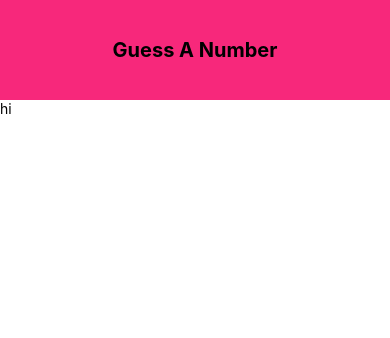
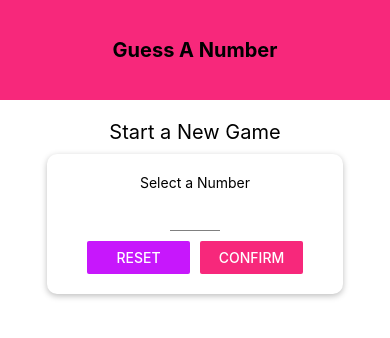
Before and after one commit to Ralence/guess-a-number-react-native, a React Native app: screen / in a window 390 px wide. Shown: the top 338 px of the page. Built offline with nearby package versions, Linux system fonts and the light colour scheme.

Commit message:
feat: add StartGameScreen and start work on the functionality

```diff
--- a/App.js
+++ b/App.js
@@ -1,12 +1,13 @@
 import React from 'react';
 import { StyleSheet, Text, View } from 'react-native';
 import Header from './components/Header';
+import StartGameScreen from './screens/StartGameScreen';
 
 export default function App() {
   return (
     <View style={styles.container}>
       <Header title='Guess A Number' />
-      <Text>hi</Text>
+      <StartGameScreen />
     </View>
   );
 }
--- /dev/null
+++ b/components/Card.js
@@ -0,0 +1,26 @@
+import React from 'react';
+import { View, StyleSheet } from 'react-native';
+
+const Card = props => (
+    <View style={{ ...styles.card, ...props.style }}>
+        {props.children}
+    </View>
+);
+
+const styles = StyleSheet.create({
+    card: {
+        shadowColor: 'black',
+        shadowOffset: {
+            width: 0,
+            height: 2
+        },
+        shadowRadius: 6,
+        shadowOpacity: 0.26,
+        backgroundColor: 'white',
+        elevation: 5,
+        padding: 20,
+        borderRadius: 10
+    }
+});
+
+export default Card;
--- a/components/Header.js
+++ b/components/Header.js
@@ -1,5 +1,6 @@
 import React from 'react';
 import { View, Text, StyleSheet } from 'react-native';
+import Colors from '../constants/colors';
 
 const Header = ({ title }) => {
     return (
@@ -14,7 +15,7 @@ const styles = StyleSheet.create({
         width: '100%',
         height: 100,
         padding: 36,
-        backgroundColor: '#f7287b',
+        backgroundColor: Colors.primary,
         alignItems: 'center',
         justifyContent: 'center'
     },
--- /dev/null
+++ b/components/Input.js
@@ -0,0 +1,19 @@
+import React from 'react';
+import { TextInput, StyleSheet } from 'react-native';
+
+const Input = props => {
+    return (
+        <TextInput {...props} style={{ ...styles.input, ...props.style }} />
+    )
+};
+
+const styles = StyleSheet.create({
+    input: {
+        height: 30,
+        borderBottomColor: 'gray',
+        borderBottomWidth: 1,
+        marginVertical: 10
+    }
+})
+
+export default Input
--- /dev/null
+++ b/components/NumberContainer.js
@@ -0,0 +1,18 @@
+import React from 'react';
+import { View, Text, StyleSheet } from 'react-native';
+
+const NumberContainer = props => {
+    return (
+        <View style={{ ...styles.container, ...props.style }}>
+            <Text>{props.children}</Text>
+        </View>
+    );
+};
+
+const styles = StyleSheet.create({
+    container: {
+        elevation: 5
+    }
+});
+
+export default NumberContainer;
--- /dev/null
+++ b/constants/colors.js
@@ -0,0 +1,4 @@
+export default {
+    primary: '#f7287b',
+    secondary: '#c717fc'
+}
--- /dev/null
+++ b/screens/StartGameScreen.js
@@ -0,0 +1,121 @@
+import React, { useState } from 'react';
+import {
+    View,
+    Text,
+    StyleSheet,
+    TouchableWithoutFeedback,
+    Button,
+    Keyboard,
+    Alert
+} from 'react-native';
+import Card from '../components/Card';
+import Input from '../components/Input';
+import Colors from '../constants/colors';
+import NumberContainer from '../components/NumberContainer';
+
+const StartGameScreen = props => {
+    const [enteredValue, setEnteredValue] = useState('');
+    const [confirmed, setConfirmed] = useState(false);
+    const [selectedNumber, setSelectedNumber] = useState();
+
+    const numberInputHandler = inputText => {
+        setEnteredValue(inputText.replace(/[^0-9]/g, ''));
+    }
+    const resetHandler = () => {
+        console.log('Got here')
+        // setEnteredValue('');
+        // setConfirmed(false);
+    }
+    const confirmInputHandler = () => {
+        const chosenNumber = parseInt(enteredValue);
+        if (isNaN(chosenNumber) || chosenNumber <= 0 || chosenNumber > 99) {
+            Alert.alert(
+                'Invalid Number',
+                'Number has to be a value between 1 and 99!',
+                [{ text: 'OK!', style: 'default', onPress: () => resetHandler() }])
+            return;
+        }
+        setConfirmed(true);
+        setSelectedNumber(chosenNumber);
+        setEnteredValue('')
+    }
+
+    let confirmedOutput;
+    if (confirmed) {
+        confirmedOutput = (
+            <Card style={styles.summary}>
+                <Text>You Selected</Text>
+                <NumberContainer>{chosenNumber}</NumberContainer>
+            </Card>)
+    }
+    return (
+        <TouchableWithoutFeedback onPress={() => Keyboard.dismiss()}>
+            <View style={styles.screen}>
+                <Text style={styles.title}>Start a New Game</Text>
+                <Card style={styles.inputContainer}>
+                    <Text>Select a Number</Text>
+                    <Input
+                        style={styles.input}
+                        blurOnSubmit
+                        autoCapitalize='none'
+                        autoCorrect={false}
+                        keyboardType='number-pad'
+                        maxLength={2}
+                        onChangeText={numberInputHandler}
+                        value={enteredValue} />
+                    <View style={styles.btnContainer}>
+                        <View style={styles.btn}>
+                            <Button
+                                title='reset'
+                                color={Colors.secondary}
+                                onPress={resetHandler} />
+                        </View>
+                        <View style={styles.btn}>
+                            <Button
+                                title='confirm'
+                                color={Colors.primary}
+                                onPress={confirmInputHandler} />
+                        </View>
+                    </View>
+                </Card>
+                {confirmedOutput}
+            </View >
+        </TouchableWithoutFeedback>
+    )
+};
+
+const styles = StyleSheet.create({
+    screen: {
+        flex: 1,
+        padding: 10,
+        alignItems: 'center',
+    },
+    title: {
+        fontSize: 20,
+        marginVertical: 10
+    },
+    input: {
+        width: 50,
+        textAlign: "center"
+    },
+    inputContainer: {
+        width: 300,
+        maxWidth: '80%',
+        alignItems: 'center',
+    },
+    btnContainer: {
+        flexDirection: 'row',
+        width: '100%',
+        justifyContent: 'space-between',
+        paddingHorizontal: 15
+    },
+    btn: {
+        flex: 1,
+        paddingHorizontal: 5
+    },
+    summary: {
+        marginVertical: 20
+    }
+});
+
+export default StartGameScreen;
```
Also changed, not shown: register-service-worker.js (added, +14 -0 lines), .eslintrc.js (added), 1 other file (tests, documents, lock files or other folders).
